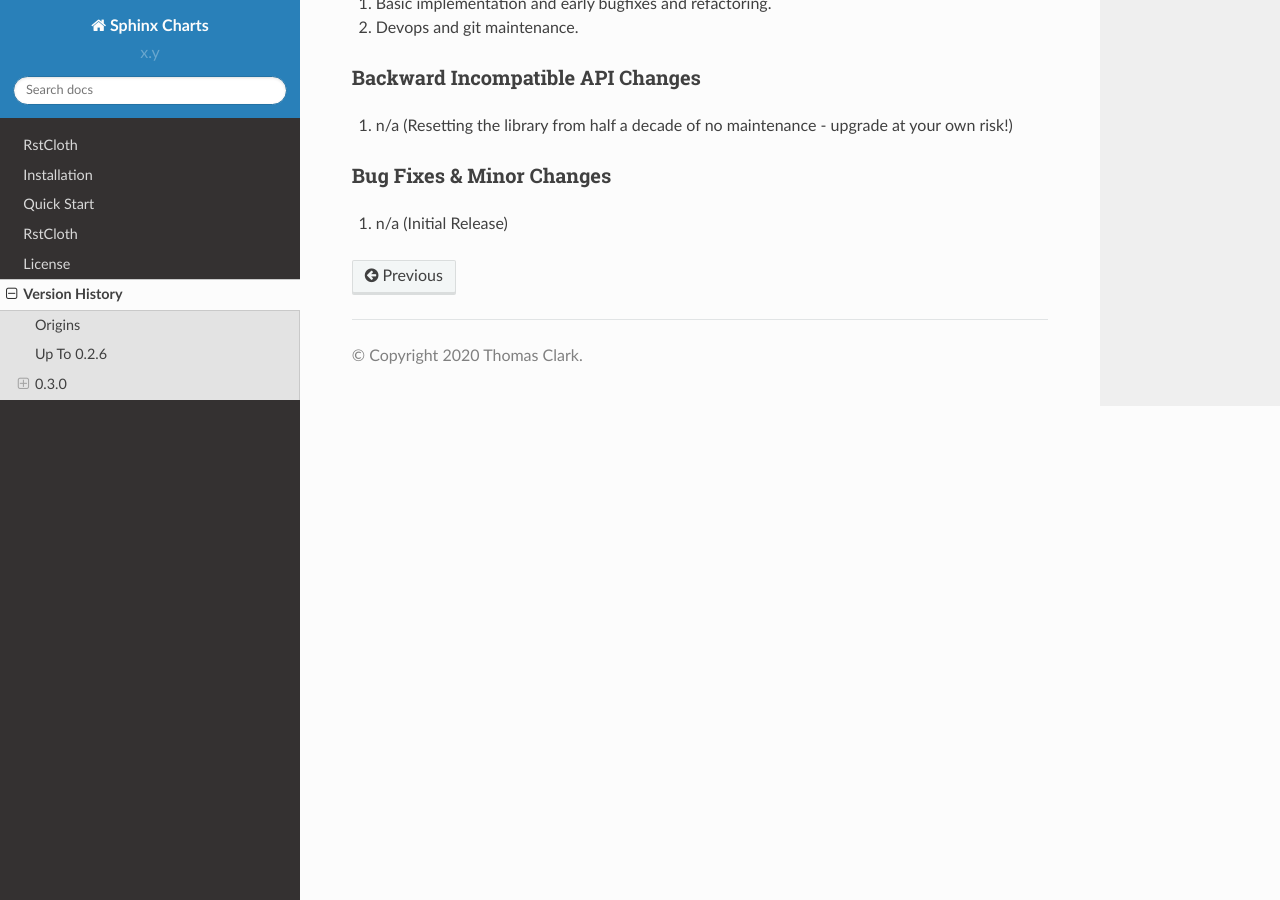
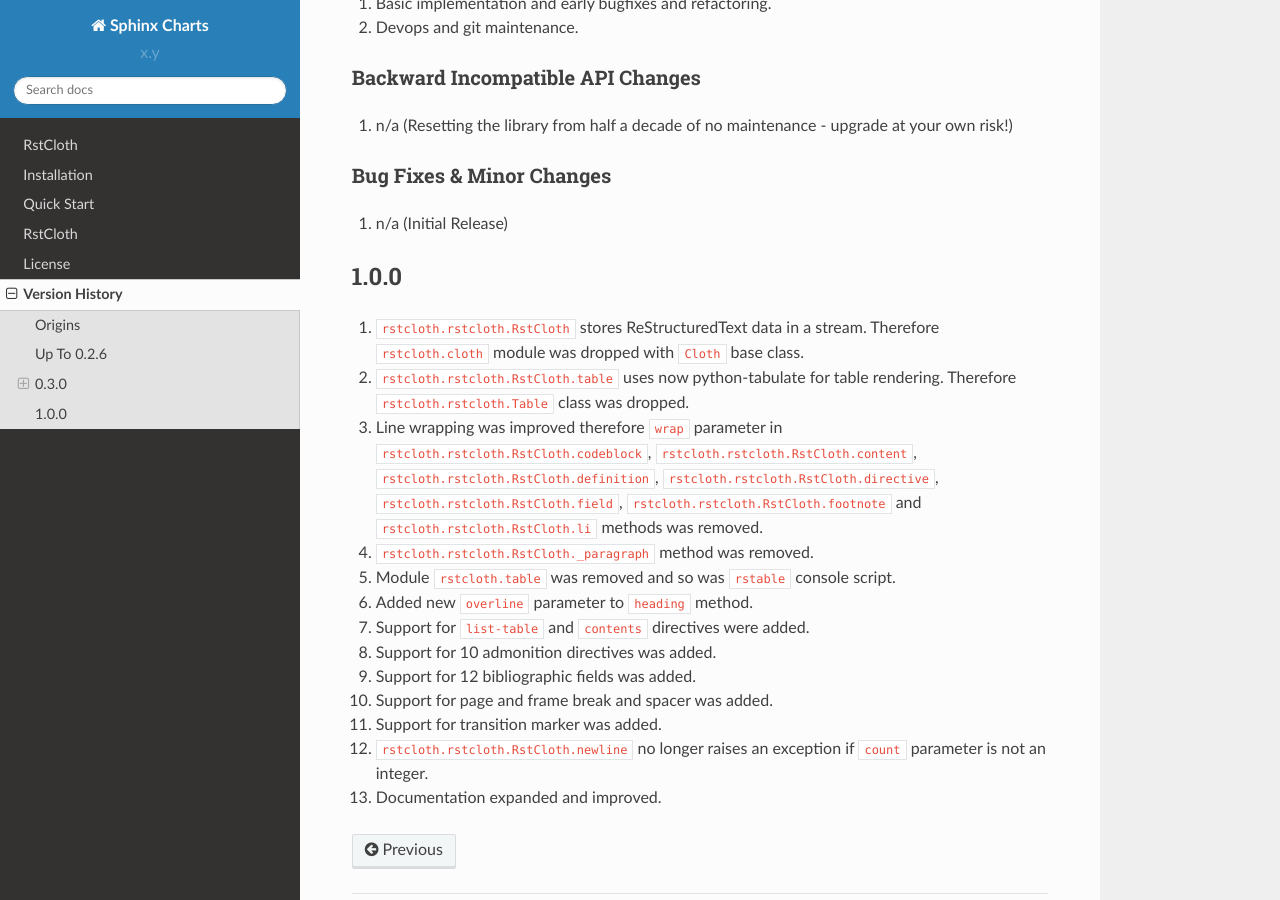
Before and after one commit to thclark/rstcloth, a Sphinx documentation site: the page built from docs/source/version_history.rst, in a window 1280 px wide and 900 px high, scrolled down 626 px. Built offline with Sphinx 7.4.7 and the Read the Docs theme 2.0.0, drawn with Linux system fonts in a browser that asks for light colours.

Commit message:
Recent changes described in documentation.

```diff
--- a/docs/source/version_history.rst
+++ b/docs/source/version_history.rst
@@ -13,7 +13,7 @@ Huge thankyou to Sam Kleiderman (@tychoish) who originated this package and main
 .. _version_0.0.x:
 
 Up To 0.2.6
-=====
+===========
 
 Versions up to 0.2.6 were maintained by @tychoish
 
@@ -39,3 +39,35 @@ Backward Incompatible API Changes
 Bug Fixes & Minor Changes
 -------------------------
 #. n/a (Initial Release)
+
+.. _version_1.0.0:
+
+1.0.0
+=====
+
+#. ``rstcloth.rstcloth.RstCloth`` stores ReStructuredText data in a
+   stream. Therefore ``rstcloth.cloth`` module was dropped with
+   ``Cloth`` base class.
+#. ``rstcloth.rstcloth.RstCloth.table`` uses now python-tabulate for
+   table rendering. Therefore ``rstcloth.rstcloth.Table`` class was
+   dropped.
+#. Line wrapping was improved therefore ``wrap`` parameter in
+   ``rstcloth.rstcloth.RstCloth.codeblock``,
+   ``rstcloth.rstcloth.RstCloth.content``,
+   ``rstcloth.rstcloth.RstCloth.definition``,
+   ``rstcloth.rstcloth.RstCloth.directive``,
+   ``rstcloth.rstcloth.RstCloth.field``,
+   ``rstcloth.rstcloth.RstCloth.footnote`` and
+   ``rstcloth.rstcloth.RstCloth.li`` methods was removed.
+#. ``rstcloth.rstcloth.RstCloth._paragraph`` method was removed.
+#. Module ``rstcloth.table`` was removed and so was ``rstable`` console
+   script.
+#. Added new ``overline`` parameter to ``heading`` method.
+#. Support for ``list-table`` and ``contents`` directives were added.
+#. Support for 10 admonition directives was added.
+#. Support for 12 bibliographic fields was added.
+#. Support for page and frame break and spacer was added.
+#. Support for transition marker was added.
+#. ``rstcloth.rstcloth.RstCloth.newline`` no longer raises an exception
+   if ``count`` parameter is not an integer.
+#. Documentation expanded and improved.
```
